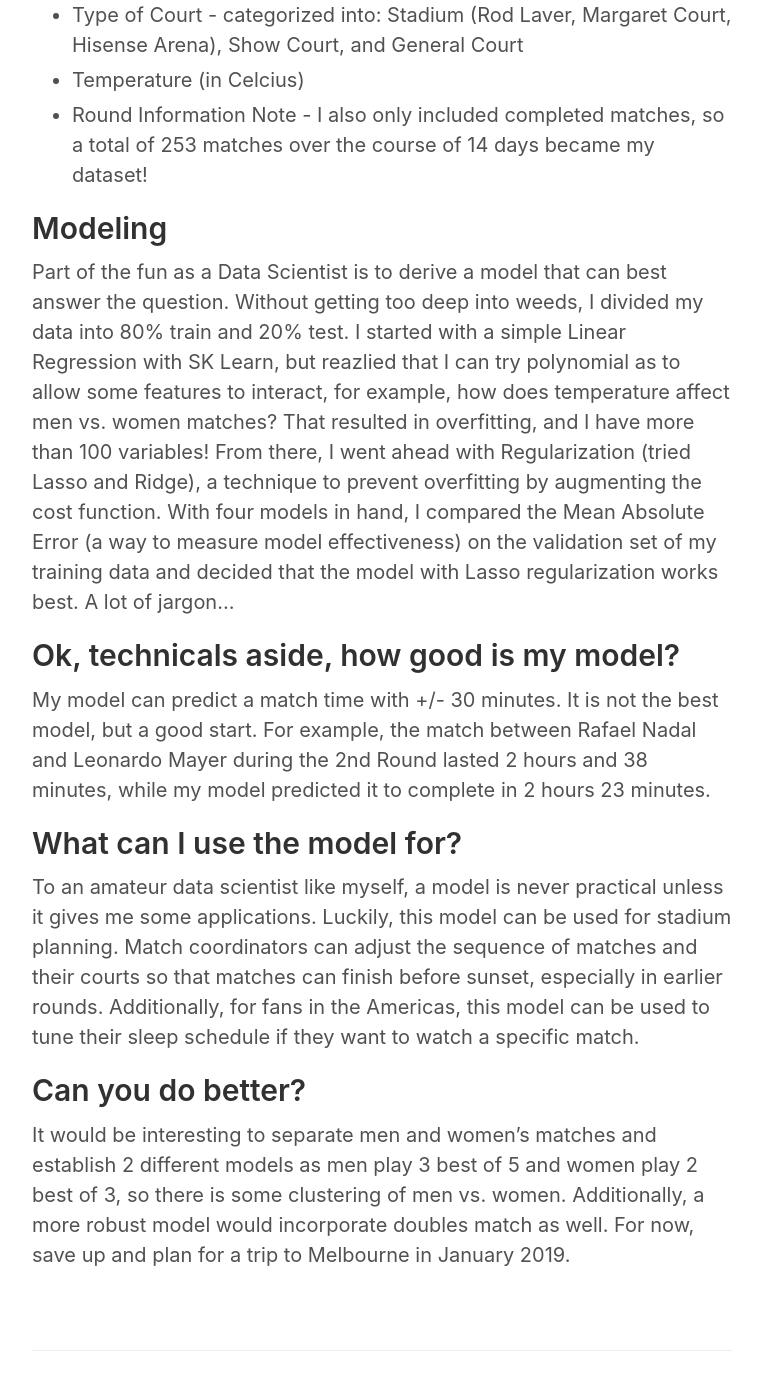
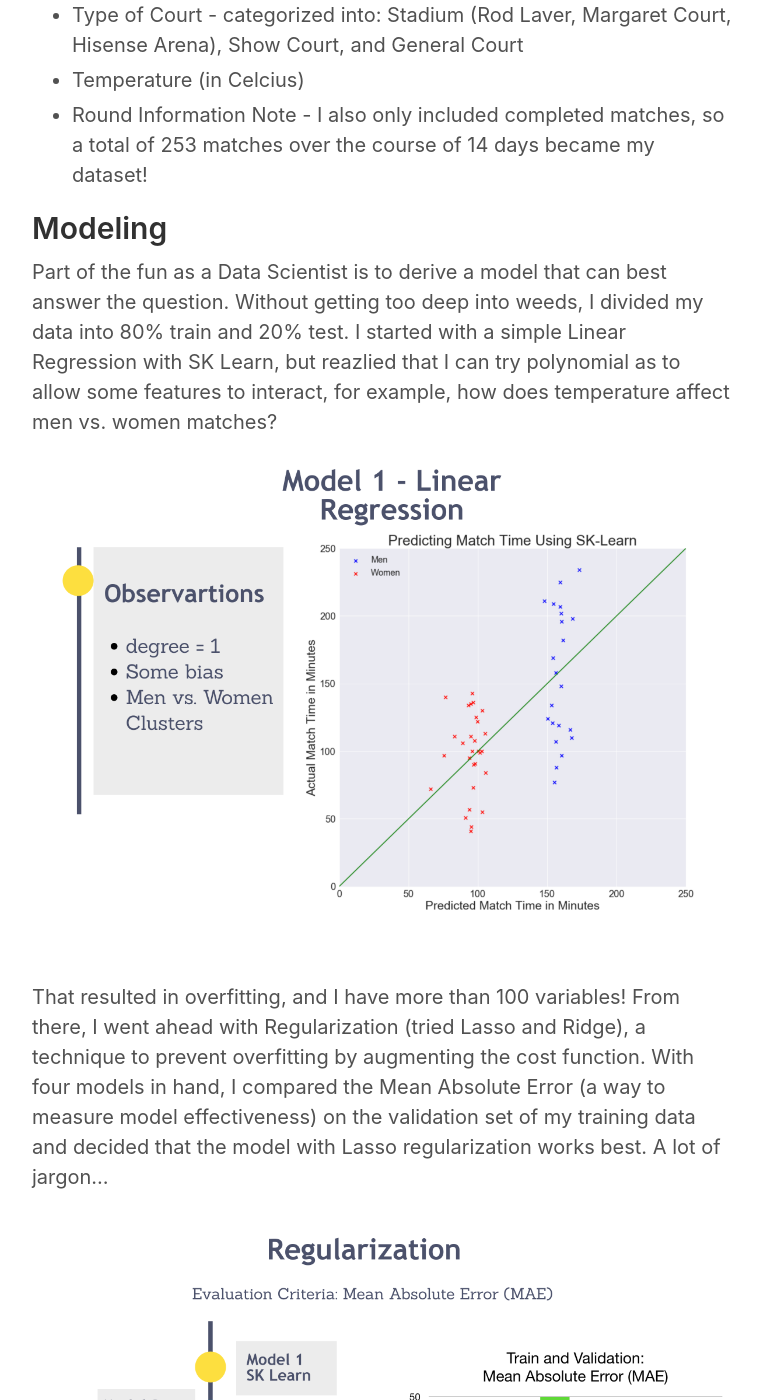
Before and after one commit to mizhao2018/mizhao2018.github.io, a Jekyll site: the page built from _posts/2018-04-28-Predicting-Tennis-Match-Time-at-the-Australian-Open.md, in a window 1280 px wide and 1400 px high, scrolled down 1618 px. Shown: the whole window, without its empty margins (258-1021 px from the left). Built offline with Jekyll 4.4.1, drawn with Linux system fonts in a browser that asks for light colours; some of the changed lines change nothing that is shown; some of the changed text lies outside the part shown.

Commit message:
Updated with pictures

```diff
--- a/_posts/2018-04-28-Predicting-Tennis-Match-Time-at-the-Australian-Open.md
+++ b/_posts/2018-04-28-Predicting-Tennis-Match-Time-at-the-Australian-Open.md
@@ -28,10 +28,17 @@
 Note - I also only included completed matches, so a total of 253 matches over the course of 14 days became my dataset!
 
 ## Modeling
-Part of the fun as a Data Scientist is to derive a model that can best answer the question. Without getting too deep into weeds, I divided my data into 80% train and 20% test. I started with a simple Linear Regression with SK Learn, but reazlied that I can try polynomial as to allow some features to interact, for example, how does temperature affect men vs. women matches? That resulted in overfitting, and I have more than 100 variables! From there, I went ahead with Regularization (tried Lasso and Ridge), a technique to prevent overfitting by augmenting the cost function. With four models in hand, I compared the Mean Absolute Error (a way to measure model effectiveness) on the validation set of my training data and decided that the model with Lasso regularization works best. A lot of jargon...
+Part of the fun as a Data Scientist is to derive a model that can best answer the question. Without getting too deep into weeds, I divided my data into 80% train and 20% test. I started with a simple Linear Regression with SK Learn, but reazlied that I can try polynomial as to allow some features to interact, for example, how does temperature affect men vs. women matches?
+![alt text](https://github.com/mizhao2018/mizhao2018.github.io/blob/master/images/004.png?raw=true)
+That resulted in overfitting, and I have more than 100 variables!
+From there, I went ahead with Regularization (tried Lasso and Ridge), a technique to prevent overfitting by augmenting the cost function. With four models in hand, I compared the Mean Absolute Error (a way to measure model effectiveness) on the validation set of my training data and decided that the model with Lasso regularization works best. A lot of jargon...
+![alt text](https://github.com/mizhao2018/mizhao2018.github.io/blob/master/images/006.png?raw=true)
 
 ## Ok, technicals aside, how good is my model?
 My model can predict a match time with +/- 30 minutes. It is not the best model, but a good start. For example, the match between Rafael Nadal and Leonardo Mayer during the 2nd Round lasted 2 hours and 38 minutes, while my model predicted it to complete in 2 hours 23 minutes.
+![alt text](https://github.com/mizhao2018/mizhao2018.github.io/blob/master/images/007.png?raw=true)
+Technically, there is no clear sign of heteroscedasticity based on the residual graph below.
+![alt text](https://github.com/mizhao2018/mizhao2018.github.io/blob/master/images/008.png?raw=true
 
 ## What can I use the model for?
 To an amateur data scientist like myself, a model is never practical unless it gives me some applications. Luckily, this model can be used for stadium planning. Match coordinators can adjust the sequence of matches and their courts so that matches can finish before sunset, especially in earlier rounds. Additionally, for fans in the Americas, this model can be used to tune their sleep schedule if they want to watch a specific match.
```
